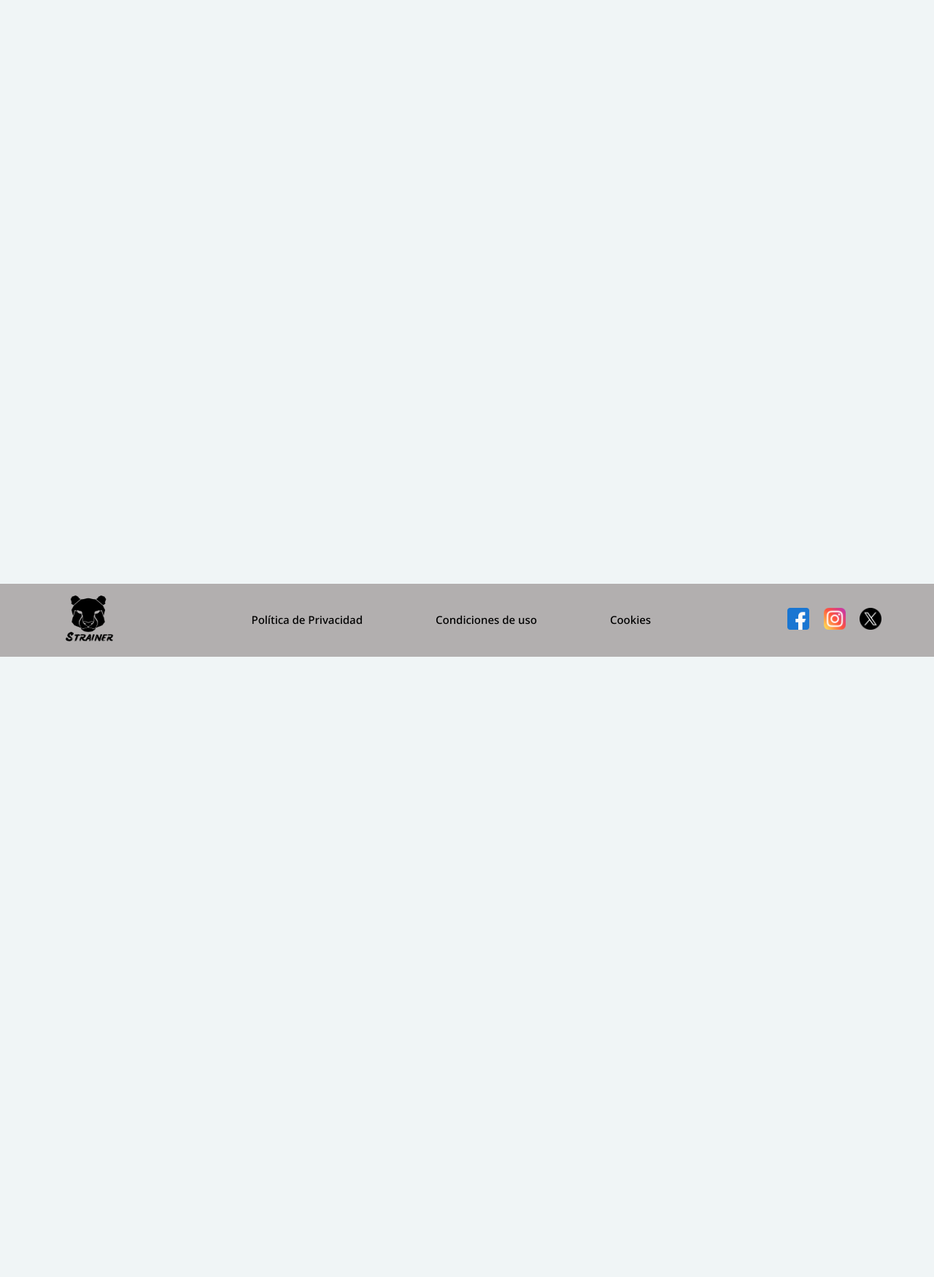
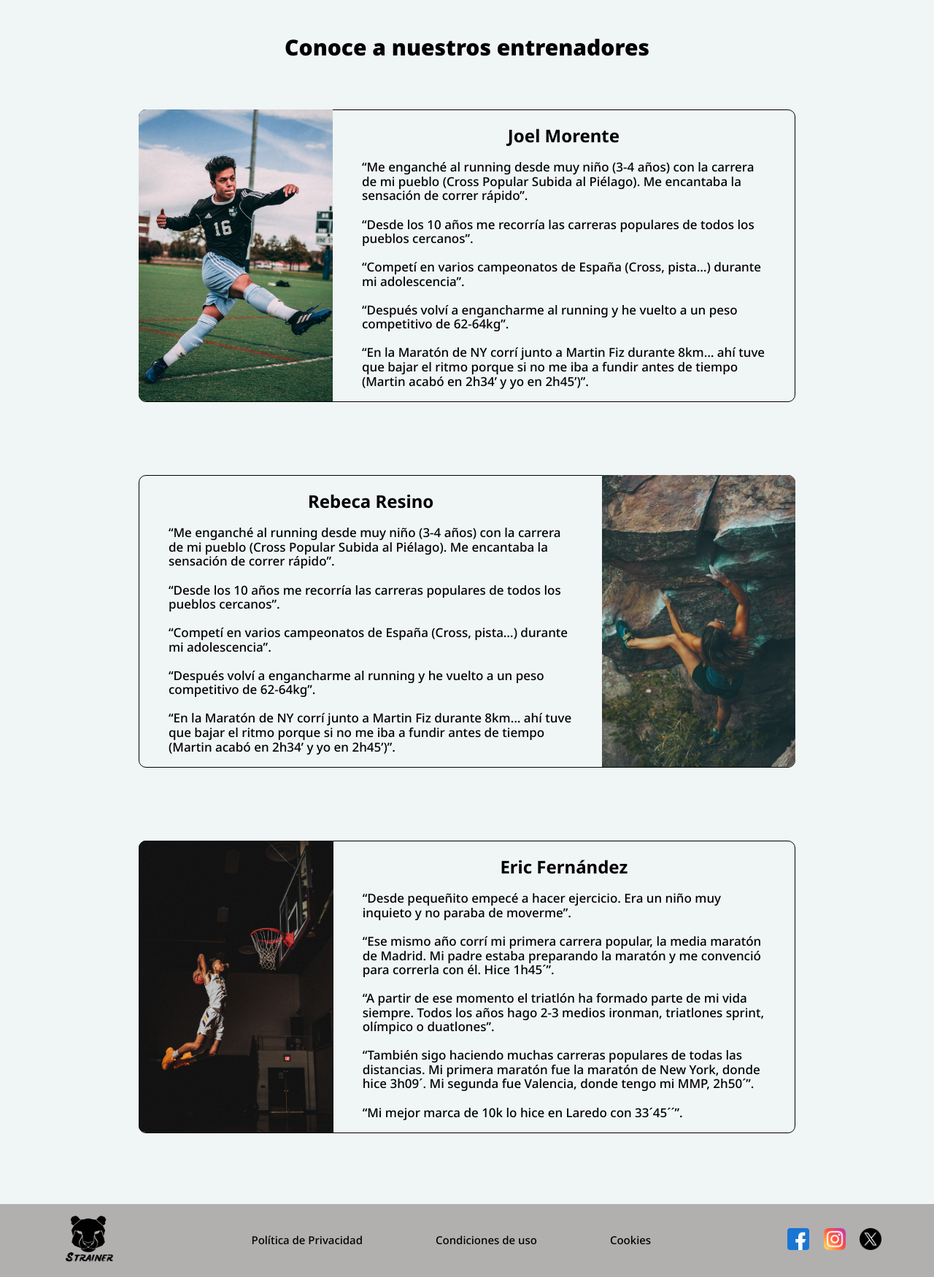
Before and after one commit to ireneFM97/SportTrainer, a PHP site: page /nosotros.html in a window 1280 px wide. Shown: the part 250-2000 px from the top of the page at 73% size. Before the commit the page ends 1150 px from the top, so only its background shows below. Run offline with PHP 8.4, Linux system fonts and the light colour scheme.

Commit message:
Nosotros terminado

```diff
--- a/home.css
+++ b/home.css
@@ -268,7 +268,7 @@ nav {
     padding-top: 30px;
 }
 
-.preparado{
+.preparado {
     font-size: 25px;
     text-align: center;
     margin: 0;
@@ -417,7 +417,7 @@ nav {
 
 @media screen and (max-width: 900px) {
 
-    nav{
+    nav {
         padding: 0 40px;
     }
 
@@ -426,7 +426,7 @@ nav {
         width: 320px;
     }
 
-    .foto-encima{
+    .foto-encima {
         width: 270px;
         height: 170px;
     }
@@ -445,7 +445,7 @@ nav {
         height: 65px;
     }
 
-    .politicas{
+    .politicas {
         gap: 20px;
     }
 
@@ -454,7 +454,7 @@ nav {
 
 @media screen and (max-width: 750px) {
 
-    nav{
+    nav {
         padding: 0 20px;
     }
 
@@ -471,11 +471,12 @@ nav {
         gap: 220px;
     }
 
-    .tarjeta1, .tarjeta2 {
+    .tarjeta1,
+    .tarjeta2 {
         width: 470px;
     }
 
-    .foto-encima{
+    .foto-encima {
         width: 370px;
         height: 230px;
     }
@@ -521,11 +522,12 @@ nav {
     }
 
 
-    .tarjeta1, .tarjeta2 {
+    .tarjeta1,
+    .tarjeta2 {
         width: 420px;
     }
 
-    .foto-encima{
+    .foto-encima {
         width: 350px;
         height: 210px;
     }
@@ -546,11 +548,12 @@ nav {
         padding-top: 50px;
     }
 
-    .tarjeta1, .tarjeta2 {
+    .tarjeta1,
+    .tarjeta2 {
         width: 350px;
     }
 
-    .foto-encima{
+    .foto-encima {
         width: 300px;
         height: 180px;
     }
@@ -570,3 +573,107 @@ nav {
         gap: 10px;
     }
 }
+
+/*********FIN Inicio*************************/
+/*********Nosotros**************************/
+
+.n-container {
+    display: grid;
+    min-height: 100vh;
+    grid-template-columns: 1fr 1fr 1fr;
+    grid-template-rows: 250px 1650px 100px;
+    grid-template-areas:
+        "n-header n-header n-header"
+        "n-main n-main n-main"
+        "n-footer n-footer n-footer";
+}
+
+.n-container .n-header{
+    background: url(assets/pista.jpg);
+    background-position: center bottom;
+    background-repeat: no-repeat;
+    background-size: cover;
+    background-attachment: fixed;
+    grid-area: n-header;
+    display: grid;
+    grid-template-columns: 1fr;
+    grid-template-rows: 70px 1fr;
+    grid-template-areas:
+        "arriba"
+        "abajo";
+}
+
+.n-container .n-main {
+    background: rgba(240, 245, 246, 255);
+    grid-area: n-main;
+    display: flex;
+    flex-direction: column;
+    align-items: center;
+    gap: 50px;
+    grid-area: n-main;
+}
+
+.n-seccion-tarjetas {
+    width: 900px;
+    height: 400px;
+    display: flex;
+    flex-direction: column;
+    gap: 100px;
+}
+
+.n-tarjeta-izq{
+    display: flex;
+    flex-direction: row;
+    justify-content: center;
+    align-items: center;
+    gap: 40px;
+    padding-right: 40px;
+    border: 1px solid black;
+    border-radius: 10px;
+}
+
+.foto {
+    width: 300px;
+    height: 400px;
+    border-top-left-radius: 10px;
+    border-bottom-left-radius: 10px;
+    margin-left: -1px;
+    margin-top: -1px;
+}
+
+.foto2 {
+    width: 300px;
+    height: 400px;
+    border-top-right-radius: 10px;
+    border-bottom-right-radius: 10px;
+    margin-right: -1px;
+    margin-top: -1px;
+}
+
+.n-seccion-tarjetas p {
+    font-size: 17px;
+}
+
+.n-texto h2{
+    text-align: center;
+}
+
+.n-container .n-footer {
+    background: rgb(178, 175, 175);
+    grid-area: n-footer;
+    display: flex;
+    justify-content: space-evenly;
+    align-items: center;
+    gap: 100px;
+}
+
+.n-tarjeta-der {
+    display: flex;
+    flex-direction: row-reverse;
+    justify-content: center;
+    align-items: center;
+    gap: 40px;
+    padding-left: 40px;
+    border: 1px solid black;
+    border-radius: 10px;
+}
--- a/nosotros.html
+++ b/nosotros.html
@@ -15,9 +15,9 @@
 </head>
 
 <body>
-    <section class="container">
+    <section class="n-container">
         <!-----------------------HEADER------------------------------------------------------------------------->
-        <header>
+        <header class="n-header">
             <!--------------------HEADER NAVEGACIÓN------------------------------------->
             <nav>
                 <span class="material-symbols-outlined menu">menu</span>
@@ -77,12 +77,63 @@
         </header>
         <!-----------------------FIN  HEADER------------------------------------------------------------------------->
         <!---------------------------INICIO CONTENIDO------------------------------------------->
-        <main>
+        <main class="n-main">
+            <section class="seccion-eslogan">
+                <div class="box-letras">
+                    <p class="titulo-eslogan">Conoce a nuestros entrenadores</p>
+                </div>
+            </section>
+            <section class="n-seccion-tarjetas">
+                <div class="n-tarjeta-izq">
+                    <img class="foto" src="./assets/joel.jpg" alt="Imagen de Joel">
+                    <div class="n-texto">
+                        <h2>Joel Morente</h2>
+                        <p>“Me enganché al running desde muy niño (3-4 años) con la carrera de mi pueblo (Cross Popular Subida al Piélago). Me encantaba la sensación de correr rápido”. <br><br>
 
+                            “Desde los 10 años me recorría las carreras populares de todos los pueblos cercanos”. <br><br>
+
+                            “Competí en varios campeonatos de España (Cross, pista…) durante mi adolescencia”. <br><br>
+
+                            “Después volví a engancharme al running y he vuelto a un peso competitivo de 62-64kg”. <br><br>
+
+                            “En la Maratón de NY corrí junto a Martin Fiz durante 8km… ahí tuve que bajar el ritmo porque si no me iba a fundir antes de tiempo (Martin acabó en 2h34’ y yo en 2h45’)”.</p>
+                    </div>
+                </div>
+                <div class="n-tarjeta-der">
+                    <img class="foto2" src="./assets/rebeca.jpg" alt="Imagen de Rebeca">
+                    <div class="n-texto">
+                        <h2>Rebeca Resino</h2>
+                        <p>“Me enganché al running desde muy niño (3-4 años) con la carrera de mi pueblo (Cross Popular Subida al Piélago). Me encantaba la sensación de correr rápido”. <br><br>
+
+                            “Desde los 10 años me recorría las carreras populares de todos los pueblos cercanos”. <br><br>
+
+                            “Competí en varios campeonatos de España (Cross, pista…) durante mi adolescencia”. <br><br>
+
+                            “Después volví a engancharme al running y he vuelto a un peso competitivo de 62-64kg”. <br><br>
+
+                            “En la Maratón de NY corrí junto a Martin Fiz durante 8km… ahí tuve que bajar el ritmo porque si no me iba a fundir antes de tiempo (Martin acabó en 2h34’ y yo en 2h45’)”.</p>
+                    </div>
+                </div>
+                <div class="n-tarjeta-izq">
+                    <img class="foto" src="./assets/eric.jpg" alt="Imagen de Eric">
+                    <div class="n-texto">
+                        <h2>Eric Fernández</h2>
+                        <p>“Desde pequeñito empecé a hacer ejercicio. Era un niño muy inquieto y no paraba de moverme”.<br><br>
+
+                            “Ese mismo año corrí mi primera carrera popular, la media maratón de Madrid. Mi padre estaba preparando la maratón y me convenció para correrla con él. Hice 1h45´”.<br><br>
+
+                            “A partir de ese momento el triatlón ha formado parte de mi vida siempre. Todos los años hago 2-3 medios ironman, triatlones sprint, olímpico o duatlones”.<br><br>
+
+                            “También sigo haciendo muchas carreras populares de todas las distancias. Mi primera maratón fue la maratón de New York, donde hice 3h09´. Mi segunda fue Valencia, donde tengo mi MMP, 2h50´”.<br><br>
+
+                            “Mi mejor marca de 10k lo hice en Laredo con 33´45´´”.</p>
+                    </div>
+                </div>
+            </section>
         </main>
         <!----------------------------------------------------FIN DEL CONTENIDO------------------------------------------------>
         <!------------------------------------------------INICIO DEL FOOTER----------------------------------------------------->
-        <footer>
+        <footer class="n-footer">
             <div class="logo-izquierda">
                 <img src="assets/logo.png" alt="logotipo">
             </div>
```
Also changed, not shown: assets/eric.jpg (added), assets/joel.jpg (added), assets/rebeca.jpg (added).
